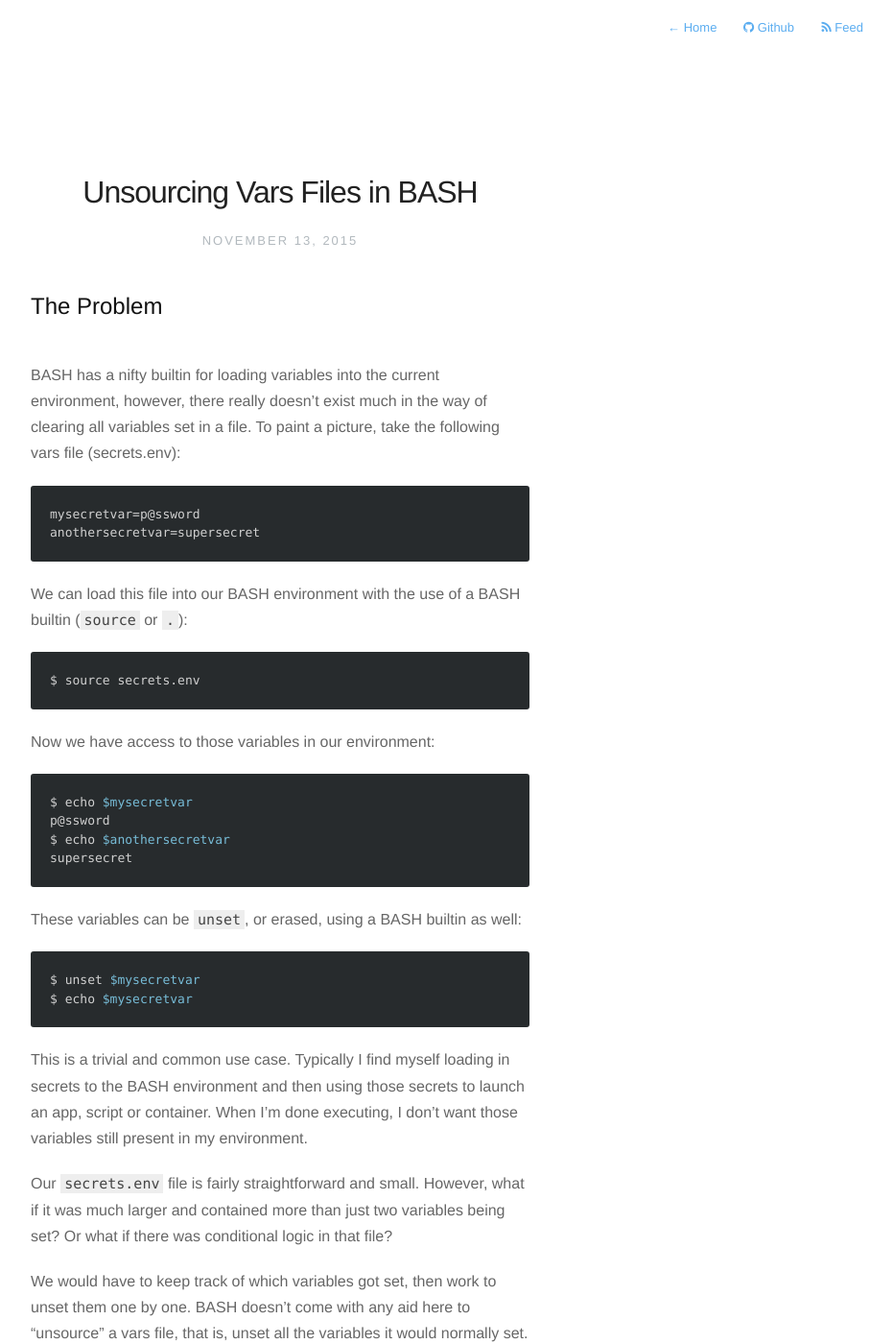
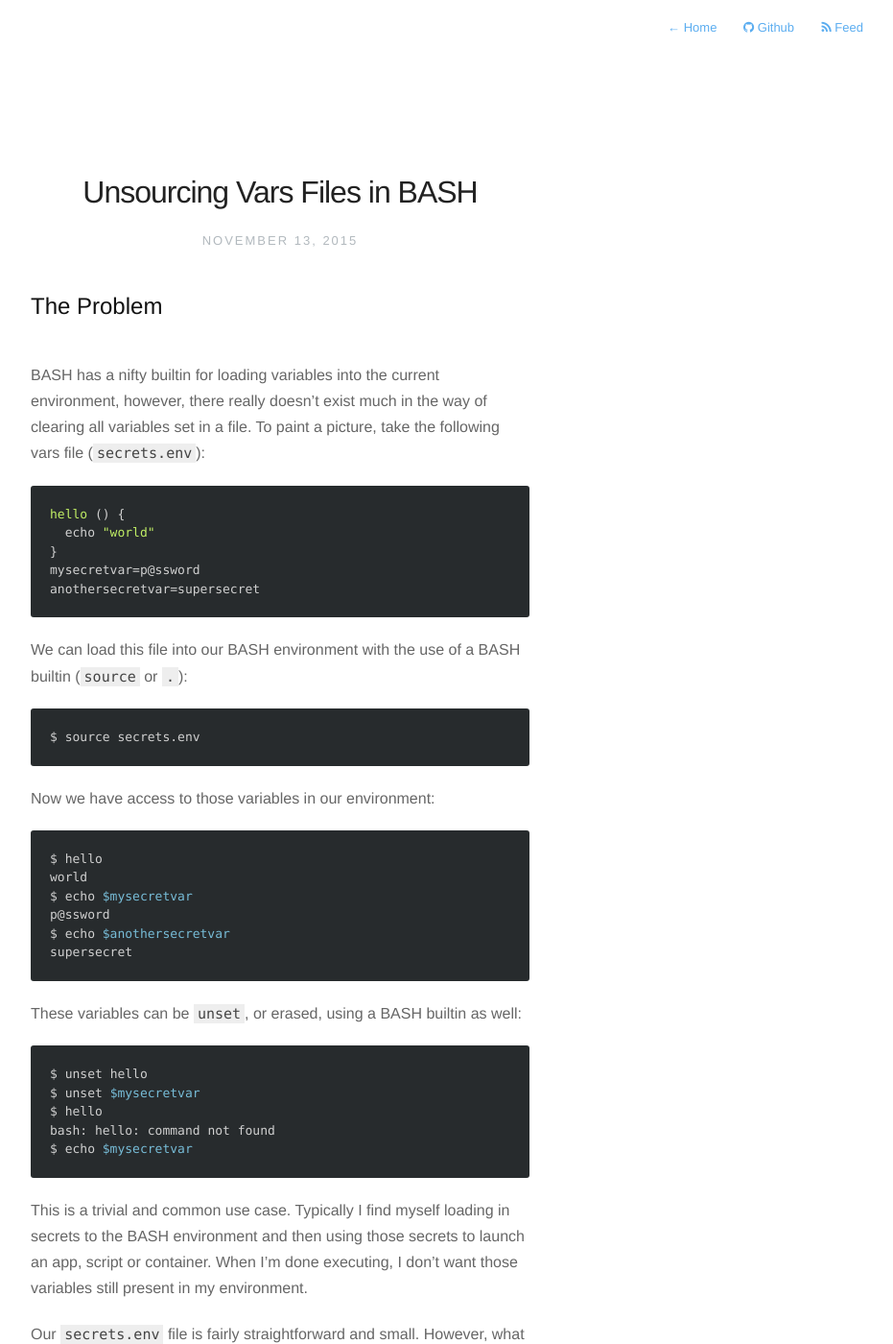
Before and after one commit to nextrevision/nextrevision.github.io, a Jekyll site: the page built from _posts/2015-11-13-unsourcing-vars-files-in-bash.md, in a window 1280 px wide and 1400 px high. Shown: the whole window at 96% size, without its empty margins (348-1279 px from the left). Built offline with Jekyll 4.4.1, drawn with Linux system fonts in a browser that asks for light colours; nearby versions of some CDN libraries; Markdown is read by kramdown in place of the engine named in the settings; some of the changed text lies outside the part shown.

Commit message:
Updating unsourcing post

```diff
--- a/_posts/2015-11-13-unsourcing-vars-files-in-bash.md
+++ b/_posts/2015-11-13-unsourcing-vars-files-in-bash.md
@@ -6,9 +6,12 @@
 
 ## The Problem
 
-BASH has a nifty builtin for loading variables into the current environment, however, there really doesn't exist much in the way of clearing all variables set in a file. To paint a picture, take the following vars file (secrets.env):
+BASH has a nifty builtin for loading variables into the current environment, however, there really doesn't exist much in the way of clearing all variables set in a file. To paint a picture, take the following vars file (`secrets.env`):
 
 {% highlight bash %}
+hello () {
+  echo "world"
+}
 mysecretvar=p@ssword
 anothersecretvar=supersecret
 {% endhighlight %}
@@ -22,6 +25,8 @@
 Now we have access to those variables in our environment:
 
 {% highlight bash %}
+$ hello
+world
 $ echo $mysecretvar
 p@ssword
 $ echo $anothersecretvar
@@ -31,14 +36,17 @@
 These variables can be `unset`, or erased, using a BASH builtin as well:
 
 {% highlight bash %}
+$ unset hello
 $ unset $mysecretvar
+$ hello
+bash: hello: command not found
 $ echo $mysecretvar
 
 {% endhighlight %}
 
 This is a trivial and common use case. Typically I find myself loading in secrets to the BASH environment and then using those secrets to launch an app, script or container. When I'm done executing, I don't want those variables still present in my environment.
 
-Our `secrets.env` file is fairly straightforward and small. However, what if it was much larger and contained more than just two variables being set? Or what if there was conditional logic in that file?
+Our `secrets.env` file is fairly straightforward and small. However, what if it was much larger and contained more than just a few variables and functions being set? Or what if there was conditional logic in that file?
 
 We would have to keep track of which variables got set, then work to unset them one by one. BASH doesn't come with any aid here to "unsource" a vars file, that is, unset all the variables it would normally set.
 
@@ -54,6 +62,7 @@
 $ echo $mysecretvar
 p@ssword
 $ source unsource.sh secrets.env
+Cleared: hello
 Cleared: mysecretvar
 Cleared: anothersecretvar
 $ echo $mysecretvar
@@ -72,7 +81,6 @@
 
 Now we can easily just type in `unsource`. Take it one step further and add it to your `~/.bash_profile` to have it persist between sessions.
 
-## Known limitations
+## Contributions
 
-1. Loading current environment variables/functions in to the sourced file at comparison time. Really only comes into play when referencing functions from other files or needing access to the parent's environment vars.
-2. Does not unsource BASH functions.
+Feel free to comment on the [gist](https://gist.github.com/nextrevision/3f1583eea12017f0838f)!
```
